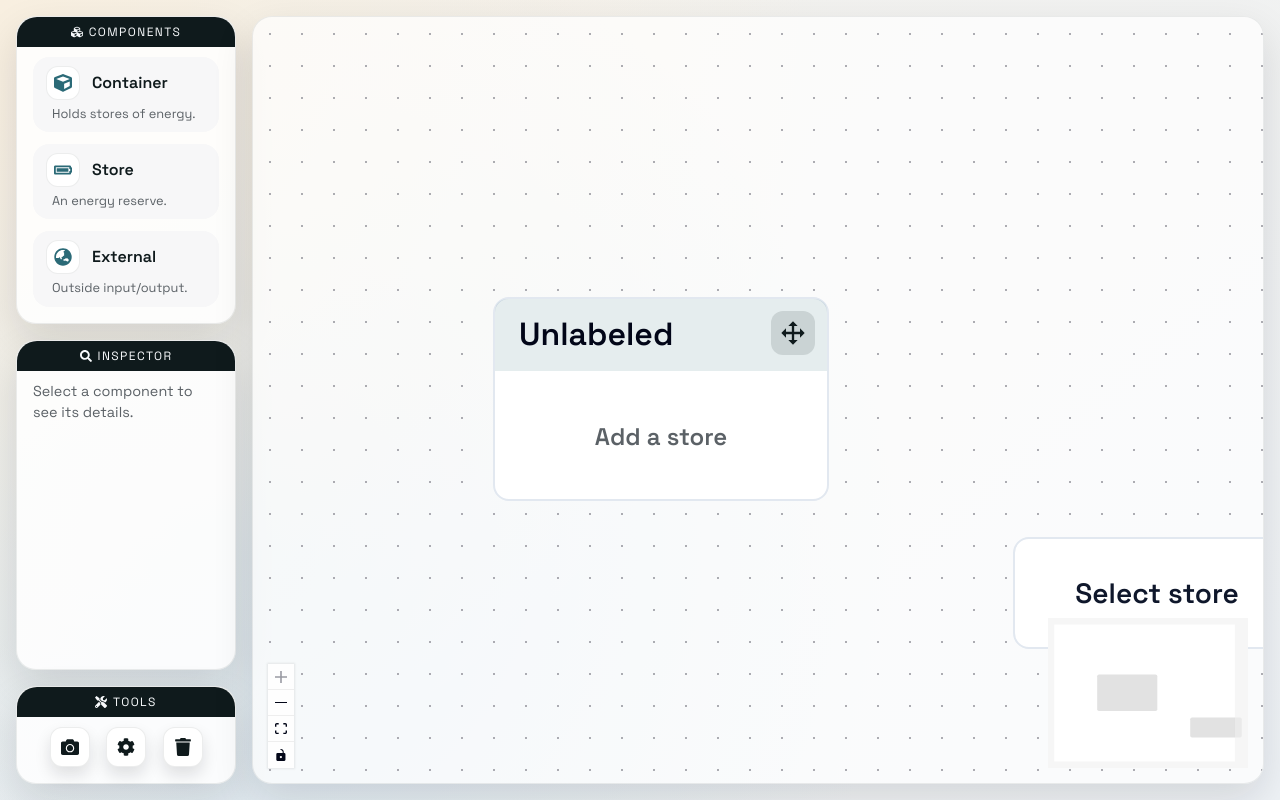
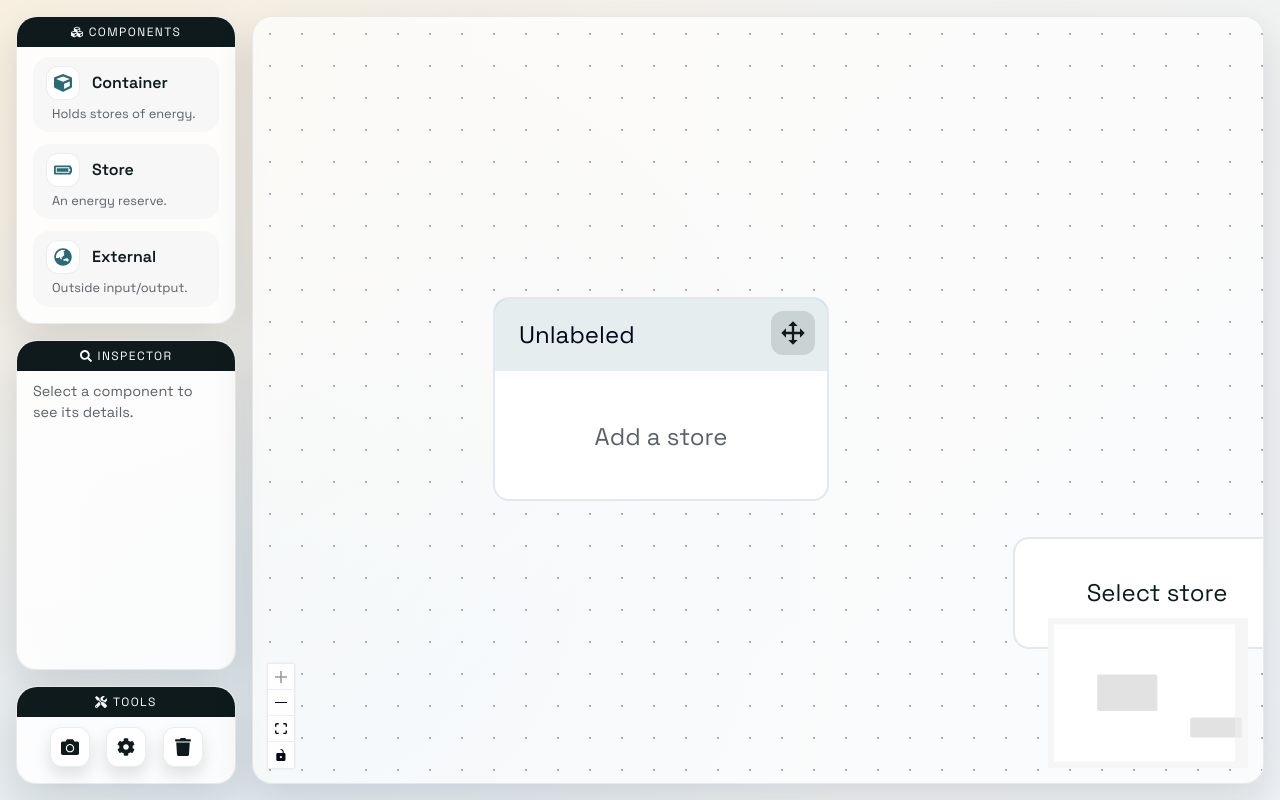
Before and after one commit to Kyoto-International-School/energy-transfer, a React (Vite) app: page / in a window 1280 px wide. Built offline with nearby package versions, Linux system fonts and the light colour scheme.

Commit message:
standardize font size and style in canvas

```diff
--- a/src/App.css
+++ b/src/App.css
@@ -65,6 +65,11 @@ body.sidebar-collapsed .app-shell {
   touch-action: none;
 }
 
+.flow-wrapper .react-flow {
+  font-size: 12px;
+  font-weight: 400;
+}
+
 .react-flow__minimap.minimap-toggle {
   cursor: zoom-in;
 }
@@ -128,6 +133,12 @@ body.sidebar-collapsed .app-shell {
   pointer-events: auto;
 }
 
+[data-slot="base-node-title"] {
+  margin: 0;
+  font-size: 12px;
+  font-weight: 400;
+}
+
 .container-node__header {
   height: var(--container-header-height, 36px);
   padding: 0 12px;
@@ -153,8 +164,8 @@ body.sidebar-collapsed .app-shell {
   border: none;
   background: none;
   padding: 0;
-  font-size: 0.75rem;
-  font-weight: 600;
+  font-size: 12px;
+  font-weight: 400;
   color: var(--muted);
   cursor: pointer;
   pointer-events: auto;
@@ -267,8 +278,8 @@ body.dragging-store .react-flow__node-container .container-node__body * {
   border: none;
   background: #d7e4e6;
   padding: 2px 6px 2px 10px;
-  font-size: 0.7rem;
-  font-weight: 600;
+  font-size: 12px;
+  font-weight: 400;
   color: #0f172a;
   box-shadow: 0 4px 12px rgba(15, 23, 42, 0.12);
 }
@@ -620,8 +631,8 @@ body.dragging-store .react-flow__node-container .container-node__body * {
 
 .ghostnode__hint {
   margin: 0;
-  font-size: 0.7rem;
-  font-weight: 600;
+  font-size: 12px;
+  font-weight: 400;
   color: #b91c1c;
 }
 
@@ -689,6 +700,13 @@ body.dragging-store .react-flow__node-container .container-node__body * {
   z-index: 1000;
 }
 
+.store-node__label {
+  margin: 0;
+  font-size: 12px;
+  font-weight: 400;
+  color: #0f1a1c;
+}
+
 .edge-label-text {
   position: relative;
   z-index: 1;
@@ -696,7 +714,8 @@ body.dragging-store .react-flow__node-container .container-node__body * {
   border: 1px solid var(--panel-border);
   border-radius: 999px;
   padding: 4px 10px;
-  font-size: 0.75rem;
+  font-size: 12px;
+  font-weight: 400;
   color: #0f1a1c;
   box-shadow: 0 6px 12px rgba(16, 20, 24, 0.12);
   white-space: nowrap;
--- a/src/components/base-node.tsx
+++ b/src/components/base-node.tsx
@@ -55,7 +55,7 @@ export function BaseNodeHeaderTitle({
   return (
     <h3
       data-slot="base-node-title"
-      className={cn("user-select-none flex-1 font-semibold", className)}
+      className={cn("user-select-none flex-1", className)}
       {...props}
     />
   );
--- a/src/components/nodes/StoreNode.tsx
+++ b/src/components/nodes/StoreNode.tsx
@@ -13,7 +13,7 @@ export const StoreNode = memo(function StoreNode({
 
   return (
     <BaseNode className="w-36 min-h-[56px] flex items-center justify-center px-2 text-center">
-      <p className="text-sm font-semibold text-slate-900">{storeLabel}</p>
+      <p className="store-node__label">{storeLabel}</p>
       <EasyConnectHandles nodeId={id} />
     </BaseNode>
   );
```
